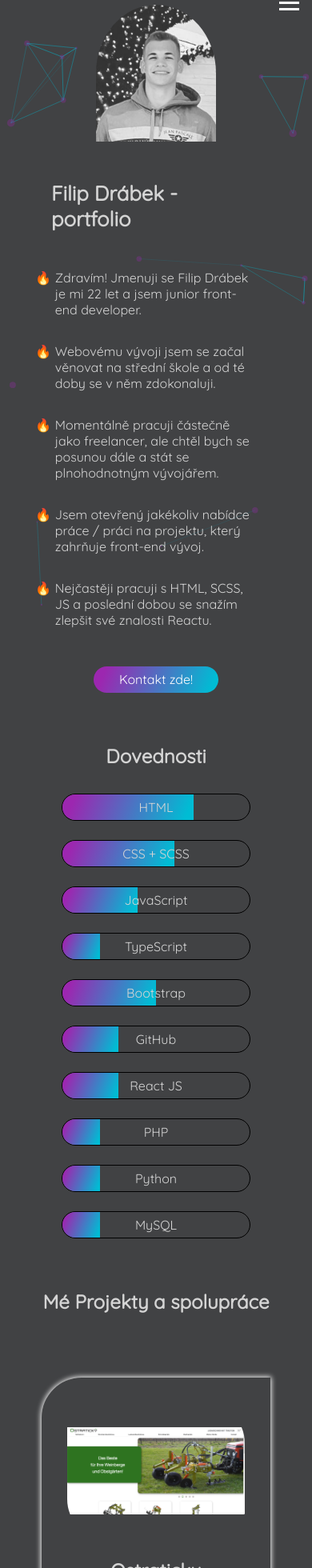
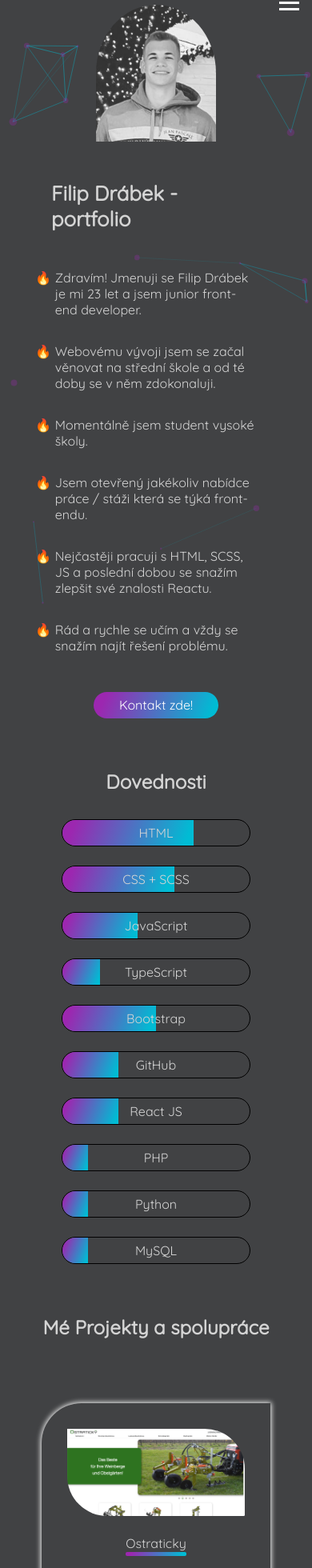
Before and after one commit to F1L1P0/fd-portfolio-2023, a React (Vite) app: page / in a window 390 px wide. Shown: the part 26-1986 px from the top of the page at 80% size. Built offline with nearby package versions, Linux system fonts and the light colour scheme.

Commit message:
adding responsivnes to card imgs change of text aria hidden for navigation

```diff
--- a/src/components/Card.tsx
+++ b/src/components/Card.tsx
@@ -4,43 +4,37 @@
 //dont forget to give an element a ref value same as ref in useInView
 //more can be found here https://www.npmjs.com/package/react-intersection-observer
 
-import { useInView } from "react-intersection-observer";
+import { useInView } from 'react-intersection-observer'
 
 type Card = {
-  id: number;
-  imgSrc: string;
-  name: string;
-  describtion: string;
-  url: string;
-};
+  id: number
+  imgSrc: string
+  name: string
+  describtion: string
+  url: string
+}
 
 export default function Card(props: Card) {
   const { ref: cardRef, inView: elIsVisible } = useInView({
     triggerOnce: true,
-  });
+  })
 
   return (
     <div
       ref={cardRef}
-      className={`fd-projects__card ${elIsVisible ? "show" : "hide"}`}>
+      className={`fd-projects__card ${elIsVisible ? 'show' : 'hide'}`}>
       <div className="fd-projects__card__img">
-        <img
-          src={props.imgSrc}
-          alt="image of a card"
-        />
+        <img src={props.imgSrc} alt="image of a card" />
       </div>
       <div className="fd-projects__card__name">
-        <h2>{props.name}</h2>
+        <p>{props.name}</p>
       </div>
       <div className="fd-projects__card__description">
         <p>{props.describtion}</p>
       </div>
-      <a
-        href={props.url}
-        target="_blank"
-        className="btn">
+      <a href={props.url} target="_blank" className="btn">
         Přejít na projekt
       </a>
     </div>
-  );
+  )
 }
--- a/src/components/Hero.tsx
+++ b/src/components/Hero.tsx
@@ -7,7 +7,7 @@ export default function Hero() {
       <div className="fd-hero__content">
         <ul>
           <li className="fd-hero__content__li">
-            Zdravím! Jmenuji se Filip Drábek je mi 22 let a jsem junior
+            Zdravím! Jmenuji se Filip Drábek je mi 23 let a jsem junior
             front-end developer.
           </li>
           <li className="fd-hero__content__li">
@@ -15,16 +15,18 @@ export default function Hero() {
             se v něm zdokonaluji.
           </li>
           <li className="fd-hero__content__li">
-            Momentálně pracuji částečně jako freelancer, ale chtěl bych se
-            posunou dále a stát se plnohodnotným vývojářem.
+            Momentálně jsem student vysoké školy.
           </li>
           <li className="fd-hero__content__li">
-            Jsem otevřený jakékoliv nabídce práce / práci na projektu, který
-            zahrňuje front-end vývoj.
+            Jsem otevřený jakékoliv nabídce práce / stáži která se týká
+            front-endu.
           </li>
           <li className="fd-hero__content__li">
             Nejčastěji pracuji s HTML, SCSS, JS a poslední dobou se snažím
             zlepšit své znalosti Reactu.
+          </li>
+          <li className="fd-hero__content__li">
+            Rád a rychle se učím a vždy se snažím najít řešení problému.
           </li>
         </ul>
 
--- a/src/components/Navbar.tsx
+++ b/src/components/Navbar.tsx
@@ -1,31 +1,22 @@
-import { MutableRefObject, useRef } from "react";
-import myFaceImg from "../images/fd-avatar.png";
+import { MutableRefObject, useRef } from 'react'
+import myFaceImg from '../images/fd-avatar.png'
 
 export default function Navbar() {
-  const navbarBtn = useRef() as MutableRefObject<HTMLAnchorElement>;
-  const navbarListItems = useRef() as MutableRefObject<HTMLDivElement>;
+  const navbarBtn = useRef() as MutableRefObject<HTMLAnchorElement>
+  const navbarListItems = useRef() as MutableRefObject<HTMLDivElement>
 
   function handleNavBtnClick(): void {
-    navbarListItems.current.classList.toggle("active");
-    navbarBtn.current.classList.toggle("active");
+    navbarListItems.current.classList.toggle('active')
+    navbarBtn.current.classList.toggle('active')
   }
 
   return (
-    <section
-      className="fd-navbar__wrapper fd-section"
-      id="about">
-      <nav
-        className="fd-navbar"
-        id="navbar">
+    <section className="fd-navbar__wrapper fd-section" id="about" aria-hidden>
+      <nav className="fd-navbar" id="navbar">
         <div className="fd-navbar__logo">
-          <img
-            src={myFaceImg}
-            alt="site logo"
-          />
+          <img src={myFaceImg} alt="site logo" />
         </div>
-        <div
-          ref={navbarListItems}
-          className="fd-navbar__links">
+        <div ref={navbarListItems} className="fd-navbar__links">
           <ul>
             <li>
               <a
@@ -72,5 +63,5 @@ export default function Navbar() {
         <div className="fd-navbar__social-media"></div>
       </nav>
     </section>
-  );
+  )
 }
--- a/src/components/componentsData/projectsData.ts
+++ b/src/components/componentsData/projectsData.ts
@@ -1,52 +1,51 @@
-import img1 from "../../images/ostraticky.png"
-import img2 from "../../images/semag.png"
-import img3 from "../../images/signin.png"
-import img4 from "../../images/oldportfolio.png"
-import img5 from "../../images/sidenav.png"
-import img6 from "../../images/fotovol.png"
+import img1 from '../../images/ostraticky.png'
+import img2 from '../../images/semag.png'
+import img3 from '../../images/signin.png'
+import img4 from '../../images/oldportfolio.png'
+import img5 from '../../images/sidenav.png'
+import img6 from '../../images/fotovol.png'
 
 export default [
   {
     id: 0,
     imgSrc: img1,
-    url: "https://www.ostraticky.de/",
-    name: "Ostraticky",
-    describtion: "Website created by me on with HTML SCSS JS and Bootstrap",
+    url: 'https://www.ostraticky.de/',
+    name: 'Ostraticky',
+    describtion: 'Website created with HTML SCSS JS and Bootstrap',
   },
   {
     id: 1,
     imgSrc: img2,
-    url: "https://www.semag.cz/",
-    name: "Semag",
-    describtion:
-      "Collaboration with Simplo.cz on this website during my internship",
+    url: 'https://www.semag.cz/',
+    name: 'Semag',
+    describtion: 'Part of project with Simplo.cz during my internship',
   },
   {
     id: 2,
     imgSrc: img3,
-    url: "https://f1l1p0-sign-up-page.netlify.app/",
-    name: "Simple sign-up page",
-    describtion: "Very simple sign-up page",
+    url: 'https://f1l1p0-sign-up-page.netlify.app/',
+    name: 'Simple sign-up page',
+    describtion: 'Simple sign-up page',
   },
   {
     id: 3,
     imgSrc: img6,
-    url: "https://drabek-fotovol-demo.netlify.app/",
-    name: "Demo template",
-    describtion: "Jednoduchý template stránky",
+    url: 'https://ddenergy.cz/',
+    name: 'DD energy',
+    describtion: 'Simple website for FVE',
   },
   {
     id: 4,
     imgSrc: img4,
-    url: "https://old-portfolio-template.netlify.app/",
-    name: "Portfolio template",
-    describtion: "Older portfolio template",
+    url: 'https://old-portfolio-template.netlify.app/',
+    name: 'Portfolio template',
+    describtion: 'Portfolio template',
   },
   {
     id: 5,
     imgSrc: img5,
-    url: "https://f1l1p0-sidebar.netlify.app/",
-    name: "Simple modern side bar navigation",
-    describtion: "Modern side bar navigation",
+    url: 'https://f1l1p0-sidebar.netlify.app/',
+    name: 'Simple modern side bar navigation',
+    describtion: 'Modern side bar navigation',
   },
 ]
--- a/src/components/componentsData/skillsData.ts
+++ b/src/components/componentsData/skillsData.ts
@@ -1,52 +1,52 @@
 export default [
   {
     id: 0,
-    skillName: "HTML",
+    skillName: 'HTML',
     percentage: 70,
   },
   {
     id: 1,
-    skillName: "CSS + SCSS",
+    skillName: 'CSS + SCSS',
     percentage: 60,
   },
   {
     id: 2,
-    skillName: "JavaScript",
+    skillName: 'JavaScript',
     percentage: 40,
   },
   {
     id: 3,
-    skillName: "TypeScript",
+    skillName: 'TypeScript',
     percentage: 20,
   },
   {
     id: 4,
-    skillName: "Bootstrap",
+    skillName: 'Bootstrap',
     percentage: 50,
   },
   {
     id: 5,
-    skillName: "GitHub",
+    skillName: 'GitHub',
     percentage: 30,
   },
   {
     id: 6,
-    skillName: "React JS",
+    skillName: 'React JS',
     percentage: 30,
   },
   {
     id: 7,
-    skillName: "PHP",
-    percentage: 20,
+    skillName: 'PHP',
+    percentage: 10,
   },
   {
     id: 8,
-    skillName: "Python",
-    percentage: 20,
+    skillName: 'Python',
+    percentage: 10,
   },
   {
     id: 9,
-    skillName: "MySQL",
-    percentage: 20,
+    skillName: 'MySQL',
+    percentage: 10,
   },
 ]
--- a/src/scss/_projects.scss
+++ b/src/scss/_projects.scss
@@ -1,4 +1,4 @@
-@use "./responsiveLayoutSetting" as *;
+@use './responsiveLayoutSetting' as *;
 
 $underlineColor: linear-gradient(111.3deg, #9c27b0 9.6%, #00bcd4 93.6%);
 
@@ -31,6 +31,7 @@ $underlineColor: linear-gradient(111.3deg, #9c27b0 9.6%, #00bcd4 93.6%);
   width: 80%;
   display: flex;
   align-items: center;
+  justify-content: space-between;
   flex-direction: column;
   gap: 1.5rem;
   margin: 1rem 1rem;
@@ -48,10 +49,10 @@ $underlineColor: linear-gradient(111.3deg, #9c27b0 9.6%, #00bcd4 93.6%);
   }
 }
 
-.fd-projects__card__name > h2 {
+.fd-projects__card__name > p {
   position: relative;
   &::before {
-    content: "";
+    content: '';
     position: absolute;
     top: 105%;
     width: 100%;
@@ -63,7 +64,8 @@ $underlineColor: linear-gradient(111.3deg, #9c27b0 9.6%, #00bcd4 93.6%);
 }
 
 .fd-projects__card__img > img {
-  height: 170px;
+  height: auto;
+  max-height: 200px;
   object-fit: contain;
   border-top-right-radius: 50px;
   border-bottom-left-radius: 50px;
```
